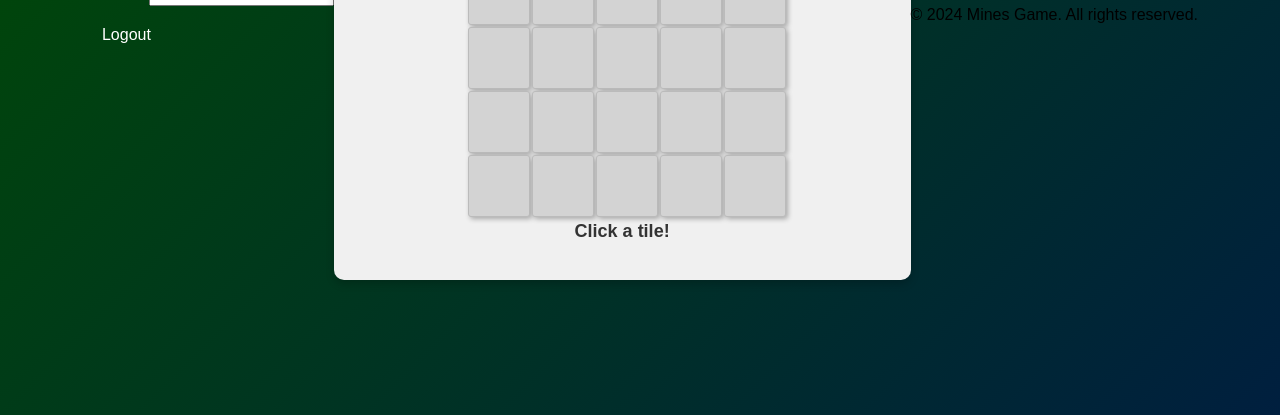
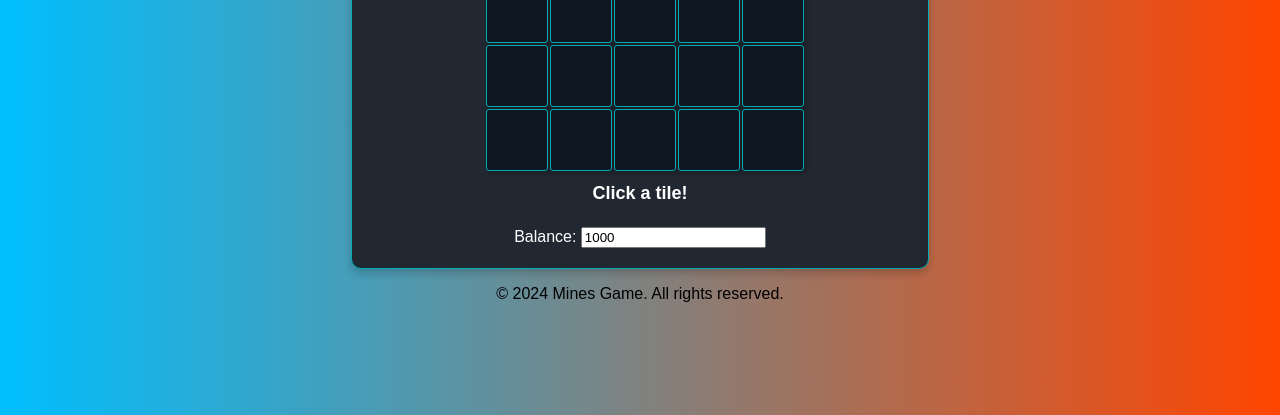
Before and after one commit to malhotrasahab/Mines-Game, a plain HTML site: page index.html in a window 1280 px wide. Shown: the part 385-800 px from the top of the page. Drawn offline with Linux system fonts and the light colour scheme.

Commit message:
Le bsdke

```diff
--- a/index.html
+++ b/index.html
@@ -7,24 +7,13 @@
     <link rel="stylesheet" href="style.css">
 </head>
 <body>
+    <div class="baap">
         <header>
-        <div class="header-container">
-            <div class="logo">Mines Game</div>
-            <div class="user-controls">
-                <div class="balance-info">
-                    <label for="balance">Balance:</label>
-                    <input type="text" id="balance" value="1000" readonly>
-                </div>
-                <div class="user-profile" id="user-profile-icon">User</div>
-                <button id="logout-button" class="logout-button">Logout</button>
-            </div>
-        </div>
-    </header>
-
-    <main>
             <div class="game-container">
                     <div class="game-settings">
-                <h2>Game Settings</h2>
+                        <h2>Mines Game</h2>
+                        <div class="chacha">
+                            <button id="start-game" class="start-game-btn">Start Game</button>
                             <label for="mine-count">Mines:</label>
                             <select id="mine-count">
                                 <option value="1">1</option>
@@ -37,8 +26,9 @@
                             <label for="bet">Bet Amount:</label>
                             <input type="number" id="bet" min="1" value="1">
 
-                <button id="start-game" class="start-game-btn">Start Game</button>
-                <button id="end-game" class="end-game-btn" disabled>End Game</button>
+
+                            <button id="end-game" class="end-game-btn">End Game</button>
+                        </div>
                     </div>
 
                     <div class="board-container">
@@ -46,15 +36,26 @@
                     </div>
 
                     <div class="status-container">
-                <p id="status">Click a tile to begin!</p>
+                        <p id="status">Click a tile!</p>
+                    </div>
+                    <div class="header-container">
+
+                        <div class="user-controls">
+                            <div class="balance-info">
+                                <label for="balance">Balance:</label>
+                                <input type="text" id="balance" value="1000" readonly>
+                            </div>
+                            <div class="user-profile" id="user-profile-icon">User</div>
                         </div>
                     </div>
-    </main>
+                </div>
+        </header>
+
 
         <footer>
-        <p>© 2024 Mines Game. All rights reserved.</p>
+            <p class="bachha">© 2024 Mines Game. All rights reserved.</p>
         </footer>
-
+    </div>
     <script src="script.js"></script>
 </body>
 </html>
--- a/style.css
+++ b/style.css
@@ -9,16 +9,20 @@
     --tile-bg-light: #b0e0e6;
     --tile-bg-dark: #006400;
     --tile-bg-grey: #d3d3d3;
-    --tile-border: 1px solid #bbb;
+    --tile-border: 1px solid #00adb5;
     --tile-shadow: 2px 2px 5px rgba(0, 0, 0, 0.3);
     --tile-inset-shadow: inset 1px 1px 3px rgba(0, 0, 0, 0.3);
     --bg-gradient-start: #004d00;
     --bg-gradient-end: #001f3f;
+    --bg-gradient-top: rgb(152,244,105);
+    --bg-gradient-bottom: rgb(213,68,76);
     --mine-bg: #ff4d4d;
     --mine-circle-bg: #c8102e;
     --safe-tile-bg: #28a745;
     --safe-tile-x-color: #fff;
 }
+
+
 
 body {
     font-family: Arial, sans-serif;
@@ -26,15 +30,27 @@ body {
     justify-content: center;
     align-items: center;
     height: 100vh;
-    background: linear-gradient(135deg, var(--bg-gradient-start), var(--bg-gradient-end));
     margin: 0;
+    background: linear-gradient(to right, #00BFFF, #FF4500);
     overflow: hidden; /* Prevent body overflow */
 }
+
+.baap{
+    display: flex;
+    flex-direction: column;
+    align-items: center;
+}
+
+.end-game-btn{
+    background-color: #ff0000;
+}
+
 .game-container {
     text-align: center;
-    background-color: #f0f0f0;
+    background: #222831;
     padding: 20px;
     border-radius: 10px;
+    border: var(--tile-border);
     box-shadow: 0 4px 8px rgba(0, 0, 0, 0.2);
     max-width: calc(100vw - 40px); /* Width of container minus padding */
     max-height: calc(100vh - 40px); /* Height of container minus padding */
@@ -46,6 +62,18 @@ body {
     flex-direction: column;
     justify-content: center;
     align-items: center;
+    color: #eeeeee; /* Soft white for contrast */
+    font-family: 'Poppins', sans-serif; /* Modern typography */
+}
+
+.balance-info{
+    margin-top: 5px;
+    color:white;
+}
+
+.bachha{
+    color:black;
+    margin-bottom: 25px;
 }
 
 .controls {
@@ -98,7 +126,7 @@ button.start-game-enabled {
     justify-content: center;
     margin: var(--tile-gap);
     border: var(--tile-border);
-    background-color: var(--tile-bg-grey); /* Default grey background */
+    background-color: rgb(14,23,34); /* Default grey background */
     line-height: var(--tile-size);
     font-size: 24px;
     text-align: center;
@@ -165,10 +193,9 @@ button.start-game-enabled {
 
 
 #status {
-    margin-top: 10px;
     font-weight: bold;
     font-size: 18px;
-    color: #333;
+    color: white;
 }
 
 
```
Lines whose indentation alone changed are shown as unchanged.
